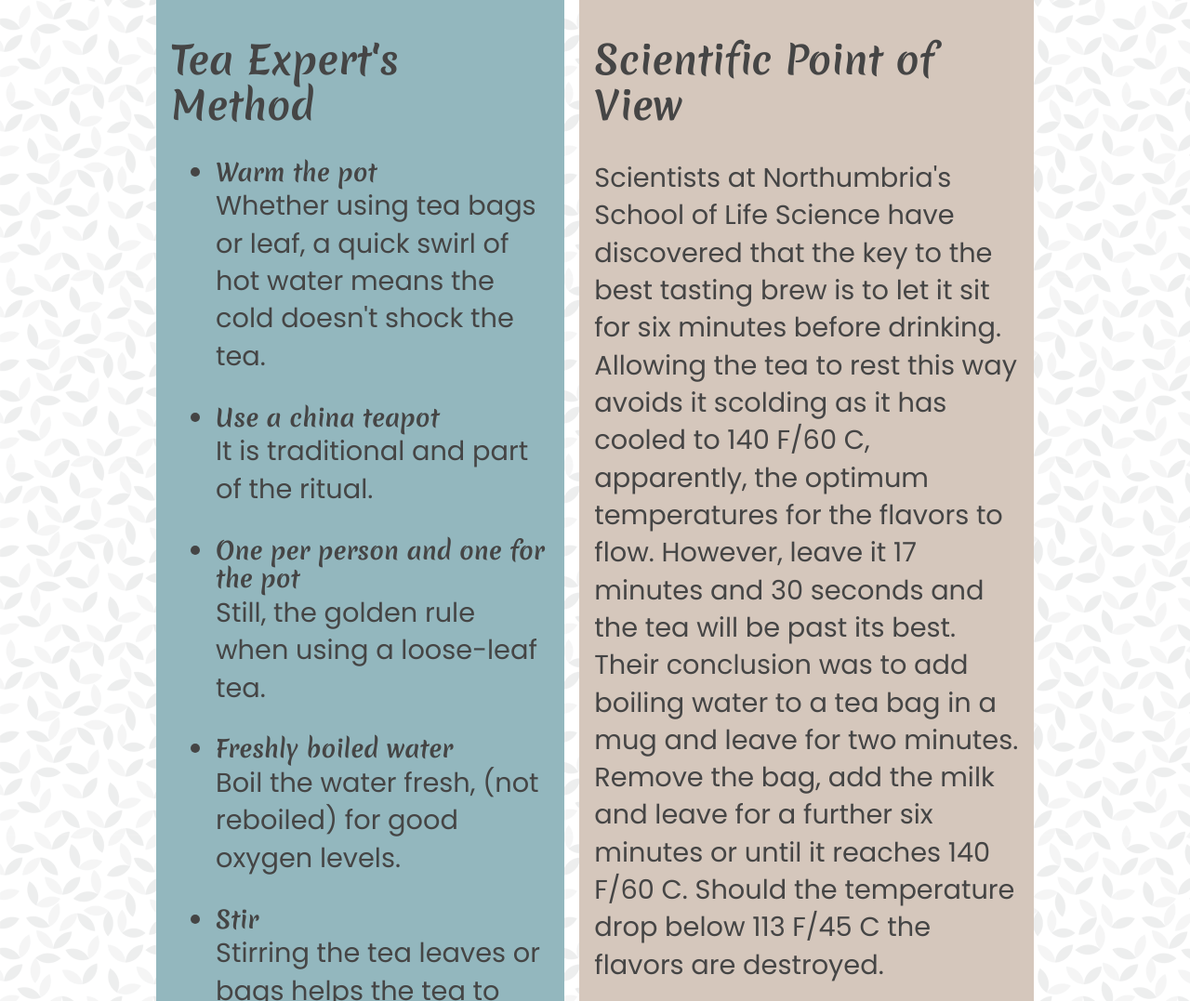
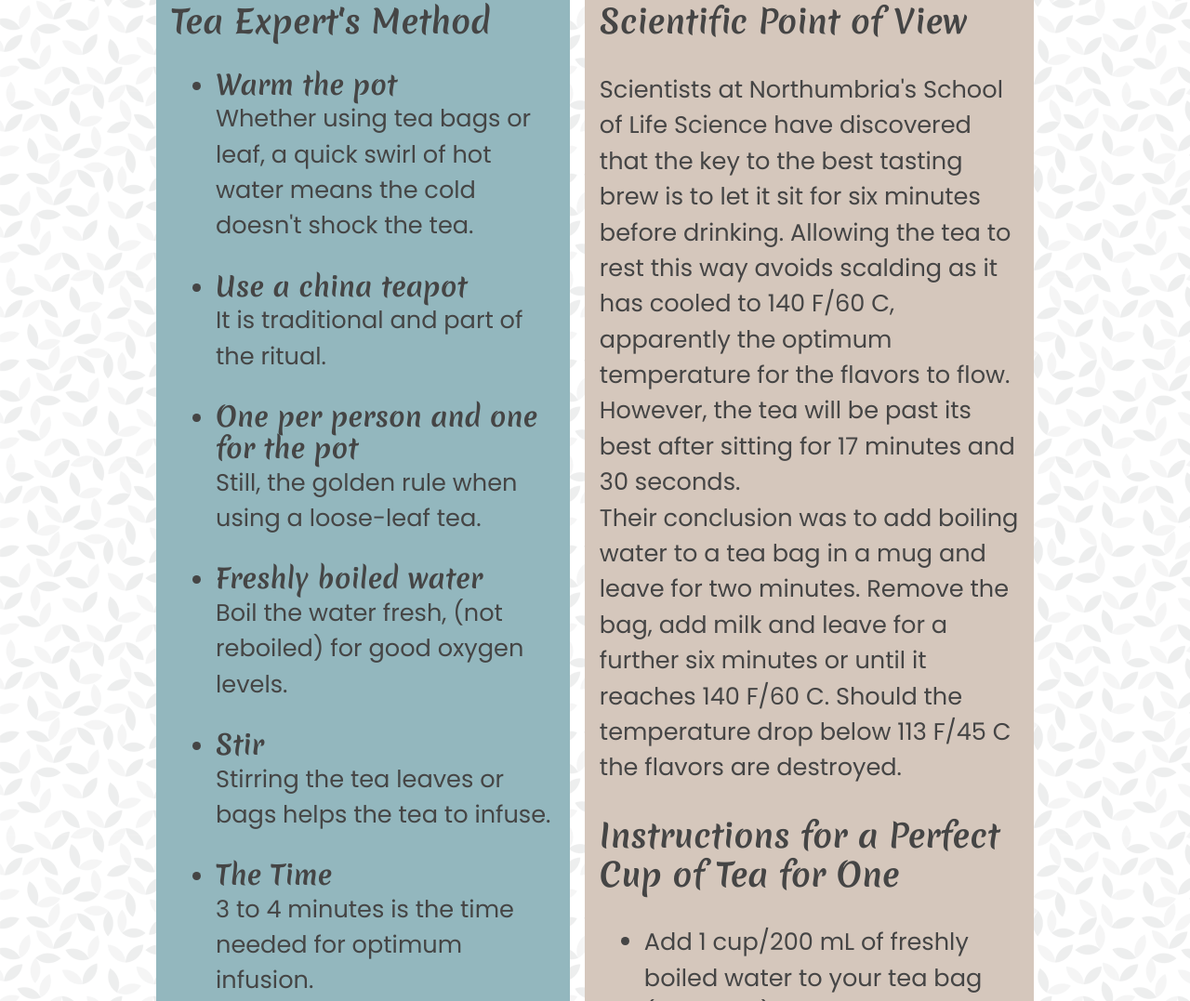
Before and after one commit to colormerainbow/dvc-webdesigns, a plain HTML site: page artdm173_projects/labs/rich_type/index.html in a window 1280 px wide. Shown: the part 1102-2179 px from the top of the page at 93% size. Drawn offline with Linux system fonts and the light colour scheme; a web font is replaced by a local one.

Commit message:
debugged variables and clamp ratio logic after validating, added attribution for content, beautified, finetuned the ratios for the fluid typography

```diff
--- a/artdm173_projects/labs/rich_type/css/main.css
+++ b/artdm173_projects/labs/rich_type/css/main.css
@@ -1,4 +1,5 @@
 @import url('https://fonts.googleapis.com/css2?family=Fresca&family=Lato:wght@300;400;700&family=Merienda:wght@400;700&family=Poppins:ital,wght@0,400;0,500;0,800;1,400&display=swap');
+
 /*
 font-family: 'Fresca', sans-serif;
 font-family: 'Lato', sans-serif;
@@ -14,23 +15,23 @@ font-family: 'Poppins', sans-serif;
 html {
     --ratio: 1.3;
 
-    --size-sm: calc( 1rem * var(--ratio) );
-    --size-med: calc( var(--size-sm) * var(--ratio) );
-    --size-lg: calc( var(--size-med) * var(--ratio) );
-    --size-xlg: calc( var(--size-lg) * var(--ratio) );
+    --size-sm: calc(1rem * var(--ratio));
+    --size-med: calc(var(--size-sm) * var(--ratio));
+    --size-lg: calc(var(--size-med) * var(--ratio));
+    --size-xlg: calc(var(--size-lg) * var(--ratio));
 
     --clamp-ratio: 1.2;
 
-    --cl-min-sm: calc( 1rem * var(--clamp-ratio) );
-    --cl-min-med: calc( var(--cl-min-sm) * var(--clamp-ratio) );
-    --cl-min-lg: calc( var(--cl-min-med) * var(--clamp-ratio) );
-    --cl-min-xlg: calc( var(--cl-min-lg) * var(--clamp-ratio) );
-    --cl-min-super: calc( var(--cl-min-xlg) * var(--clamp-ratio) );
-    --cl-max-sm: calc( 1.5rem * var(--clamp-ratio) );
-    --cl-max-med: calc( var(--cl-max-sm) * var(--clamp-ratio) );
-    --cl-max-lg: calc( var(--cl-max-med) * var(--clamp-ratio) );
-    --cl-max-xlg: calc( var(--cl-max-lg) * var(--clamp-ratio) );
-    --cl-max-super: calc( var(--cl-max-xlg) * var(--clamp-ratio) );
+    --clmin-sm: calc(1rem * var(--clamp-ratio));
+    --clmin-med: calc(var(--clmin-sm) * var(--clamp-ratio));
+    --clmin-lg: calc(var(--clmin-med) * var(--clamp-ratio));
+    --clmin-xlg: calc(var(--clmin-lg) * var(--clamp-ratio));
+
+    --clmax-sm: calc(1.5rem * var(--clamp-ratio));
+    --clmax-med: calc(var(--clmax-sm) * var(--clamp-ratio));
+    --clmax-lg: calc(var(--clmax-med) * var(--clamp-ratio));
+    --clmax-xlg: calc(var(--clmax-lg) * var(--clamp-ratio));
+
     /*
     --color-dark: #1b263bf;
     --color-mid: #1d3557;
@@ -45,7 +46,7 @@ html {
     --color-hilite: #93b7be;
 
     font-family: 'Poppins', sans-serif;
-    line-height: 1.4;
+    line-height: 1.5;
     background-image: url(../images/geometric-leaves.webp);
     color: var(--color-dark);
 }
@@ -57,14 +58,17 @@ header {
     background-image: linear-gradient(to left, var(--color-light) 40%, var(--color-lighter));
     padding: 1rem;
 }
+
 .head-banner {
     display: flex;
     align-items: center;
 }
+
 header h1 {
     margin: auto;
     font-family: 'Merienda', cursive;
 }
+
 nav {
     margin-top: 1rem;
 }
@@ -104,50 +108,53 @@ nav {
     font-weight: bold;
     font-size: 20px;
 }
+
 body {
     font-family: 'Poppins', sans-serif;
     font-size: 18px;
-    font-size: clamp(1rem, 2.5vw, var(--cl-max-sm));
+    font-size: clamp(1rem, 2vw, var(--clmax-sm));
 }
-main{
+
+main {
     margin: 1rem auto;
     padding: 0 0.5rem;
     max-width: 100vw;
 }
 
-h1, h2, h3, h4, h5 {
+h1,
+h2,
+h3,
+h4,
+h5 {
     font-family: 'Merienda', cursive;
     line-height: 1.2;
     margin-top: 1em;
 }
 
 h1 {
-    font-size: var(--size-super);
-    font-size: clamp(var(--cl-min-super), 15vw, var(--cl-max-super));
+    font-size: var(--size-xlg);
+    font-size: clamp(var(--clmin-xlg), 8vw, var(--clmax-xlg));
 }
+
 h2 {
-    font-size: var(--size-xlg);
-    font-size: clamp(var(--cl-min-xlg), 8vw, var(--cl-max-xlg));
+    font-size: var(--size-lg);
+    font-size: clamp(var(--clmin-lg), 4vw, var(--clmax-lg));
 }
 
 h3 {
-    font-size: var(--size-lg);
-    font-size: clamp(var(--cl-min-lg), 4vw, var(--cl-max-lg));
+    font-size: var(--size-med);
+    font-size: clamp(var(--clmin-med), 3.5vw, var(--clmax-med));
 }
 
 h4 {
-    font-size: var(--size-med);
-    font-size: clamp(var(--cl-min-med), 3.5vw, var(--cl-max-med));
-}
-h5 {
     font-size: var(--size-sm);
-    font-size: clamp(var(--cl-min-sm), 2vw, var(--cl-max-sm));
+    font-size: clamp(var(--clmin-sm), 2.4vw, var(--clmax-sm));
 }
 
 .intro-text {
     font-size: var(--size-sm);
-    font-size: clamp(var(--cl-min-sm), 1.5vw, var(--cl-max-sm));
-    line-height: 1.3;
+    font-size: clamp(var(--clmin-sm), 1.5vw, var(--clmax-sm));
+    line-height: 1.4;
     padding: 1rem 0;
 }
 
@@ -156,36 +163,48 @@ h5 {
     padding: 1rem;
     margin: 1rem 0;
 }
+
 .science {
     background-color: var(--color-light);
     padding: 1rem;
     margin: 1rem 0;
 }
+
 .science h3 {
     padding-bottom: 2rem;
 }
+
 .expert-method,
 .science-method {
     padding-left: 3rem;
     padding-bottom: 3rem;
 }
+
 .b {
     display: flex;
     flex-direction: column;
 
 }
+
 .quote {
-    font-size: clamp(12px, 1.1vw, var(--cl-max-sm));
+    font-size: clamp(12px, 1.1vw, var(--clmax-sm));
 }
 
 footer {
     background-color: var(--color-hilite);
+    background-image: linear-gradient(to right, var(--color-light) 40%, var(--color-lighter));
     color: var(--color-dark);
     padding: 2rem;
     text-align: center;
     display: flex;
     flex-direction: column;
-    justify-items: space-around;
+    justify-content: space-around;
+}
+
+.credit {
+    text-align: right;
+    padding-top: 3rem;
+    font-size: clamp(12px, 1.1vw, var(--clmin-sm));
 }
 
 @media only screen and (min-width: 800px) {
@@ -193,35 +212,39 @@ footer {
     main {
         max-width: 75vw;
     }
+
     /* Explicit layout of grid  */
     .picture-text {
-    display:grid;
+        display: grid;
         grid-gap: 1rem;
         grid-template-areas:
             "a a a"
-    "c b b" ;
+            "c b b";
     }
 
     .a {
         grid-area: a;
     }
+
     .b {
         grid-area: b;
     }
+
     .c {
         grid-area: c;
     }
 
     .two-method {
-    display:grid;
+        display: grid;
         grid-gap: 1rem;
         grid-template-areas:
-    "d d e e" ;
+            "d d e e";
     }
 
     .d {
         grid-area: d;
     }
+
     .e {
         grid-area: e;
     }
--- a/artdm173_projects/labs/rich_type/index.html
+++ b/artdm173_projects/labs/rich_type/index.html
@@ -47,11 +47,13 @@
                     </picture>
 
                     <blockquote class="quote">
-                    <p>“There is something in the nature of tea that leads us into a world of quiet contemplation of life.”</p>
+                        <p>“There is something in the nature of tea that leads us into a world of quiet contemplation of
+                            life.”</p>
                         <cite>&mdash;Lin Yutang, The Importance of Living</cite>
                     </blockquote>
                 </div>
-            <p class="intro-text c">Perfect tea is subjective, as everyone has an opinion on what is best. However, they
+                <p class="intro-text c">Perfect tea is subjective, as everyone has an opinion on what is best. However,
+                    they
                     all have a few points in common: use freshly boiled water, let the tea stand, and the
                     rest is personal preference.</p>
             </div>
@@ -62,36 +64,37 @@
                     <h3>Tea Expert's Method</h3>
                     <ul class="expert-method">
                         <li>
-                    <h5>Warm the pot</h5>
-                    <p>Whether using tea bags or leaf, a quick swirl of hot water means the cold doesn't shock the tea.</p>
+                            <h4>Warm the pot</h4>
+                            <p>Whether using tea bags or leaf, a quick swirl of hot water means the cold doesn't shock
+                                the tea.</p>
                         </li>
                         <li>
-                    <h5>Use a china teapot</h5>
+                            <h4>Use a china teapot</h4>
                             <p>It is traditional and part of the ritual.
                             </p>
                         </li>
                         <li>
-                    <h5>One per person and one for the pot</h5>
+                            <h4>One per person and one for the pot</h4>
                             <p>Still, the golden rule when using a loose-leaf tea.
                             </p>
                         </li>
                         <li>
-                    <h5>Freshly boiled water</h5>
+                            <h4>Freshly boiled water</h4>
                             <p>Boil the water fresh, (not reboiled) for good oxygen levels.
                             </p>
                         </li>
                         <li>
-                    <h5>Stir</h5>
+                            <h4>Stir</h4>
                             <p>Stirring the tea leaves or bags helps the tea to infuse.
                             </p>
                         </li>
                         <li>
-                    <h5>The Time</h5>
+                            <h4>The Time</h4>
                             <p>3 to 4 minutes is the time needed for optimum infusion.
                             </p>
                         </li>
                         <li>
-                    <h5>Milk?</h5>
+                            <h4>Milk?</h4>
                             <p>Milk first or last is an age-old question. To each their own.
                             </p>
                         </li>
@@ -107,8 +110,14 @@
                 <div class="science e">
 
                     <h3>Scientific Point of View</h3>
-                <p>Scientists at Northumbria's School of Life Science have discovered that the key to the best tasting brew is to let it sit for six minutes before drinking. Allowing the tea to rest this way avoids it scolding as it has cooled to 140 F/60 C, apparently, the optimum temperatures for the flavors to flow. However, leave it 17 minutes and 30 seconds and the tea will be past its best.</p>
-                <p>Their conclusion was to add boiling water to a tea bag in a mug and leave for two minutes. Remove the bag, add the milk and leave for a further six minutes or until it reaches 140 F/60 C. Should the temperature drop below 113 F/45 C the flavors are destroyed.</p>
+                    <p>Scientists at Northumbria's School of Life Science have discovered that the key to the best
+                        tasting brew is to let it sit for six minutes before drinking. Allowing the tea to rest this way
+                        avoids scalding as it has cooled to 140 F/60 C, apparently the optimum temperature for the
+                        flavors to flow. However, the tea will be past its best after sitting for 17 minutes and 30
+                        seconds.</p>
+                    <p>Their conclusion was to add boiling water to a tea bag in a mug and leave for two minutes. Remove
+                        the bag, add milk and leave for a further six minutes or until it reaches 140 F/60 C. Should the
+                        temperature drop below 113 F/45 C the flavors are destroyed.</p>
                     <h3>Instructions for a Perfect Cup of Tea for One</h3>
 
                     <ul class="science-method">
@@ -128,7 +137,8 @@
                             </p>
                         </li>
                         <li>
-                        <p>Wait 6 minutes before consumption for the cuppa to reach its optimum temperature of 140 F/60 C
+                            <p>Wait 6 minutes before consumption for the cuppa to reach its optimum temperature of 140
+                                F/60 C
                             </p>
                         </li>
 
@@ -143,7 +153,7 @@
 
             </div>
         </article>
-
+        <aside class="credit">Demo page content courtesy of https://thespruceeats.com</aside>
 
     </main>
 
```
Lines whose indentation alone changed are shown as unchanged.
